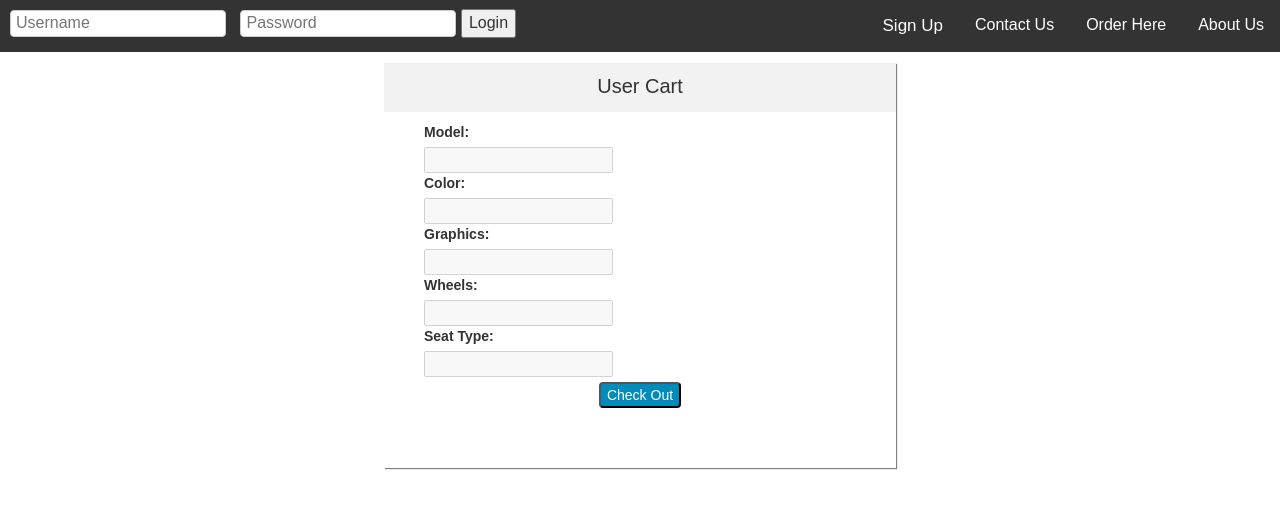
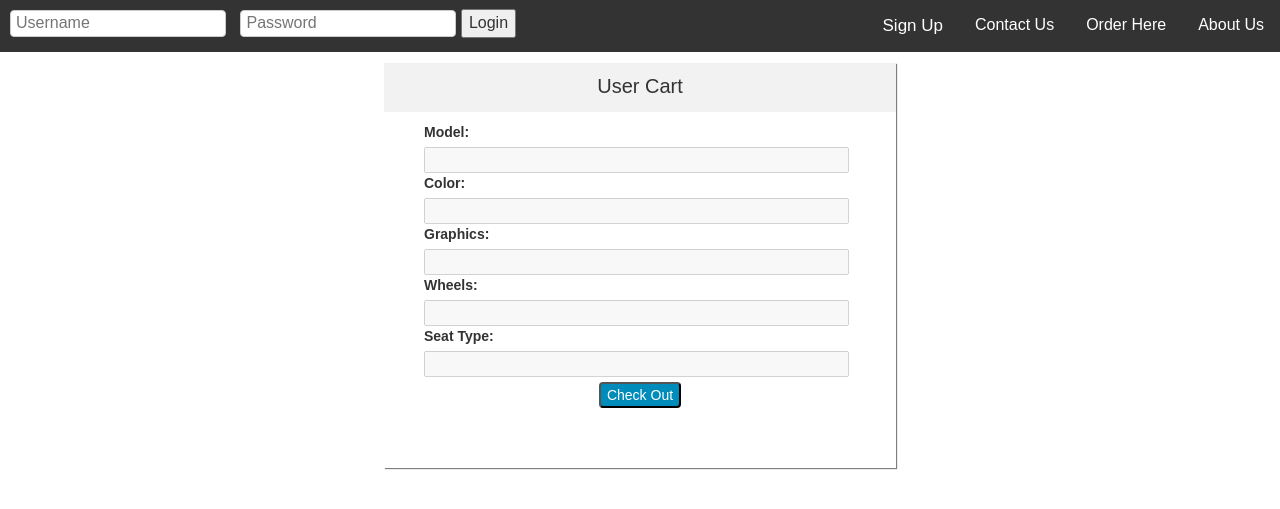
Before and after one commit to JamesPWalsh/IHCCElectricCompanyTeam, a PHP site: page /userCart.php in a window 1280 px wide. Shown: the top 509 px of the page. Run offline with PHP 8.4, Linux system fonts and the light colour scheme.

Commit message:
Update userCart.php

```diff
--- a/userCart.php
+++ b/userCart.php
@@ -55,6 +55,7 @@
 
 			li {
 				text-align: left;
+
 			}
 
 			h1 {
@@ -145,6 +146,7 @@
 						#seat{
 				width:90%;
 			}
+
 		</style>
 	</head>
 	<body>
@@ -245,25 +247,25 @@
 		<ul>
 			<li>
 				<label style="margin-top: 15px;">Model: </label><br>
-				<input disabled class="form" type="text" name="username" value="<?php echo (isset($model))?$model:'';?>" id="form-email" width="400px"/>
+				<input disabled class="form" type="text" name="username" style="width: 90%;" value="<?php echo (isset($model))?$model:'';?>" id="form-email" width="400px"/>
 			</li>
 			<li>
 				<label>Color: </label><br>
-				<input disabled class="form" type="text" name="username" value="<?php echo (isset($color))?$color:'';?>" id="form-email" width="400px"/>
+				<input disabled class="form" type="text" name="username" style="width: 90%;" value="<?php echo (isset($color))?$color:'';?>" id="form-email" width="400px"/>
 			</li>
 			<div id="premiumGraphics">
 			<li>
 				<label>Graphics: </label><br>
-				<input disabled class="form" type="text" name="username" value="<?php echo (isset($graphic))?$graphic:'';?>" id="form-email" width="400px"/>
+				<input disabled class="form" type="text" name="username" style="width: 90%;" value="<?php echo (isset($graphic))?$graphic:'';?>" id="form-email" width="400px"/>
 			</li>
 			</div>
 			<li>
 				<label>Wheels: </label><br>
-				<input disabled class="form" type="text" name="username" value="<?php echo (isset($wheel))?$wheel:'';?>" id="form-email" width="400px"/>
+				<input disabled class="form" type="text" name="username" style="width: 90%;" value="<?php echo (isset($wheel))?$wheel:'';?>" id="form-email" width="400px"/>
 			</li>
 			<li>
 				<label>Seat Type: </label><br>
-				<input disabled class="form" type="text" name="username" value="<?php echo (isset($seat))?$seat:'';?>" id="form-email" width="400px"/>
+				<input disabled class="form" type="text" name="username" style="width: 90%;" value="<?php echo (isset($seat))?$seat:'';?>" id="form-email" width="400px"/>
 			</li>
 		</ul>
 </div>
```
